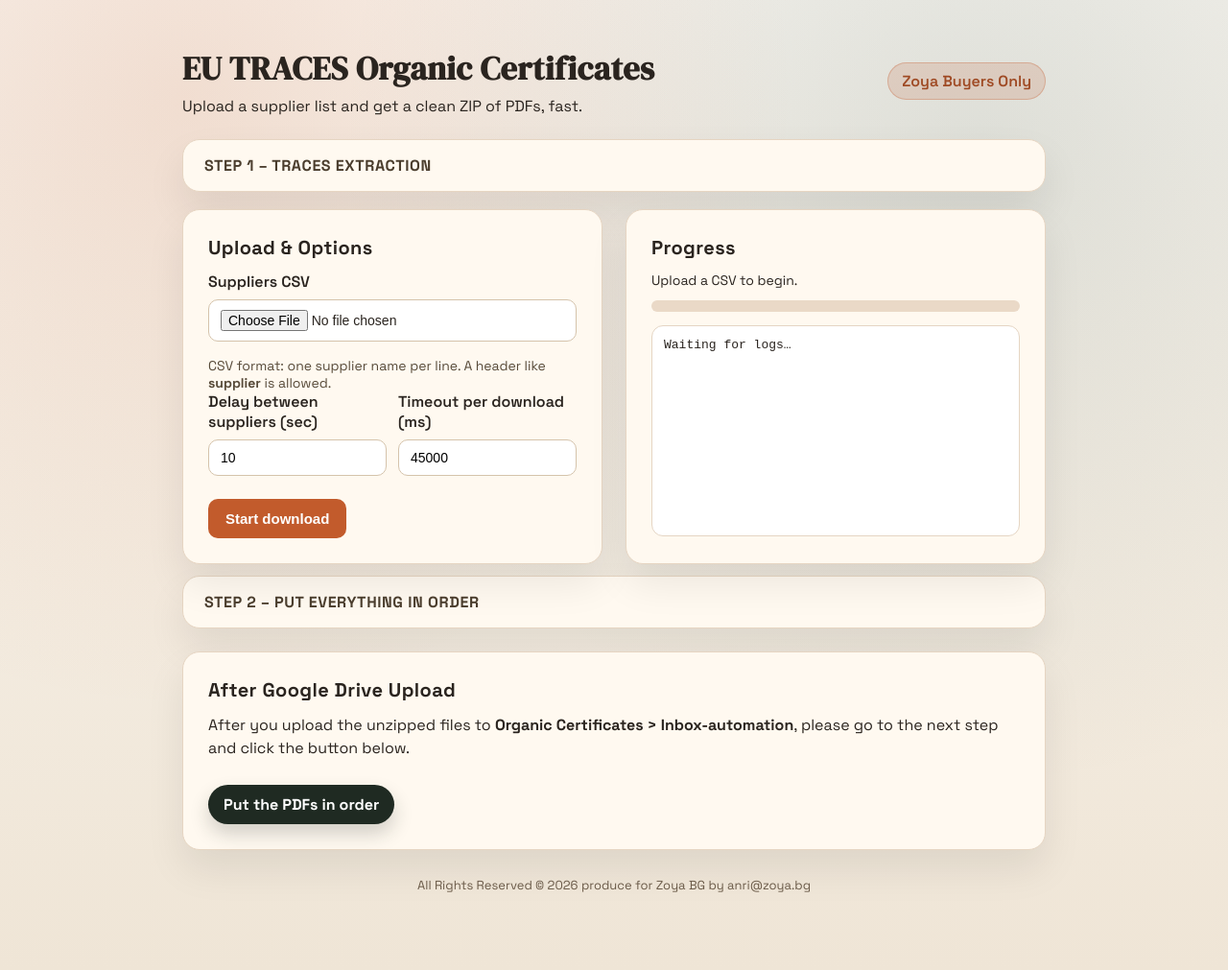
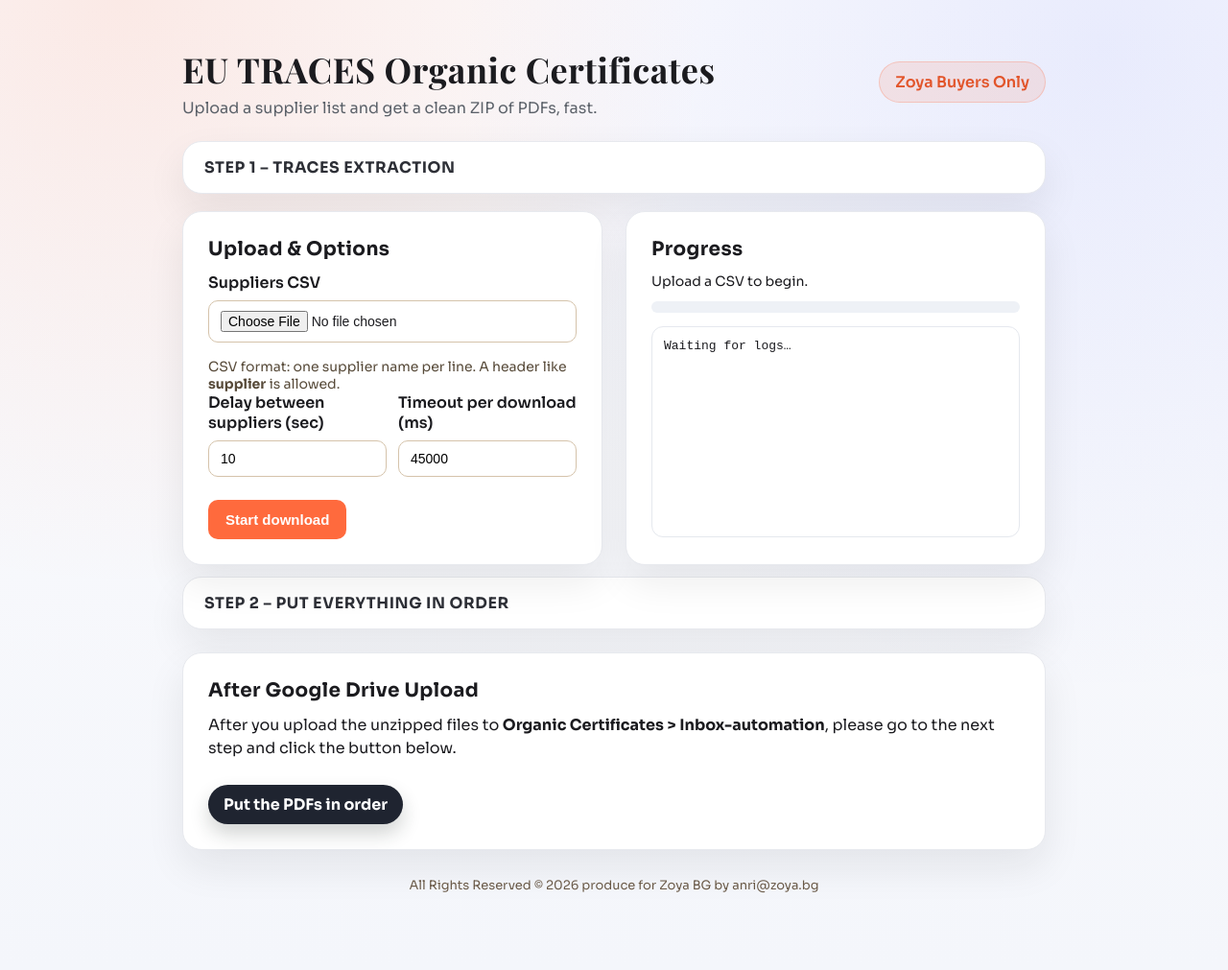
Before and after one commit to anriantoan-glitch/zoya_tools_01, a Flask app: page / in a window 1280 px wide. Shown: the whole page at 96% size. Run offline with Flask 3, Linux system fonts and the light colour scheme.

Commit message:
Refresh UI to a lighter modern style

```diff
--- a/templates/index.html
+++ b/templates/index.html
@@ -5,26 +5,27 @@
     <meta name="viewport" content="width=device-width, initial-scale=1" />
     <title>TRACES PDF Downloader</title>
     <style>
-      @import url("https://fonts.googleapis.com/css2?family=Space+Grotesk:wght@400;500;600;700&family=DM+Serif+Display&display=swap");
+      @import url("https://fonts.googleapis.com/css2?family=Sora:wght@300;400;500;600;700&family=Playfair+Display:wght@600;700&display=swap");
 
       :root {
         color-scheme: light;
-        --ink: #2a241f;
-        --accent: #c25b2c;
-        --accent-dark: #9f4a24;
-        --soft: #f7efe4;
-        --card: #fff9f0;
-        --line: #e6d5c2;
+        --ink: #1b1b1f;
+        --muted: #5b6169;
+        --accent: #ff6a3d;
+        --accent-dark: #e2552b;
+        --soft: #f6f7fb;
+        --card: #ffffff;
+        --line: #e7e9ee;
       }
       * {
         box-sizing: border-box;
       }
       body {
-        font-family: "Space Grotesk", "Trebuchet MS", sans-serif;
+        font-family: "Sora", "Trebuchet MS", sans-serif;
         background:
-          radial-gradient(circle at 15% 10%, rgba(194, 91, 44, 0.15), transparent 45%),
-          radial-gradient(circle at 80% 15%, rgba(69, 102, 96, 0.15), transparent 50%),
-          linear-gradient(180deg, #faf6f0, #efe5d6);
+          radial-gradient(circle at 10% 0%, rgba(255, 106, 61, 0.12), transparent 40%),
+          radial-gradient(circle at 90% 5%, rgba(73, 99, 255, 0.1), transparent 45%),
+          linear-gradient(180deg, #fbfbfd, #f4f6fb);
         color: var(--ink);
         margin: 0;
         padding: 48px 24px 80px;
@@ -42,21 +43,22 @@
         animation: rise 600ms ease-out;
       }
       .title h1 {
-        font-family: "DM Serif Display", "Georgia", serif;
-        font-size: 34px;
+        font-family: "Playfair Display", "Georgia", serif;
+        font-size: 36px;
         margin: 0 0 6px;
         letter-spacing: 0.5px;
       }
       .title p {
         margin: 0;
         font-size: 16px;
+        color: var(--muted);
       }
       .badge {
-        background: rgba(194, 91, 44, 0.16);
+        background: rgba(255, 106, 61, 0.12);
         color: var(--accent-dark);
-        padding: 8px 14px;
+        padding: 10px 16px;
         border-radius: 999px;
-        border: 1px solid rgba(194, 91, 44, 0.3);
+        border: 1px solid rgba(255, 106, 61, 0.25);
         font-weight: 600;
       }
       .grid {
@@ -67,9 +69,9 @@
       .card {
         background: var(--card);
         border: 1px solid var(--line);
-        box-shadow: 0 20px 40px rgba(0, 0, 0, 0.08);
+        box-shadow: 0 18px 40px rgba(20, 20, 30, 0.08);
         padding: 26px;
-        border-radius: 18px;
+        border-radius: 20px;
         animation: fade 700ms ease-out;
       }
       h2 {
@@ -122,7 +124,7 @@
       button:hover {
         background: var(--accent-dark);
         transform: translateY(-1px);
-        box-shadow: 0 8px 18px rgba(194, 91, 44, 0.25);
+        box-shadow: 0 8px 18px rgba(255, 106, 61, 0.25);
       }
       .hint {
         font-size: 14px;
@@ -132,14 +134,14 @@
       .progress-bar {
         height: 12px;
         border-radius: 999px;
-        background: #ead9c7;
+        background: #eef1f6;
         overflow: hidden;
         margin: 8px 0 14px;
       }
       .progress-fill {
         height: 100%;
         width: 0%;
-        background: linear-gradient(90deg, #c25b2c, #e0843b);
+        background: linear-gradient(90deg, #ff6a3d, #ff9a62);
         transition: width 250ms ease;
       }
       .status {
@@ -148,7 +150,7 @@
       }
       .logs {
         background: #fff;
-        border: 1px solid #e5d5c3;
+        border: 1px solid #e5e8ee;
         border-radius: 12px;
         padding: 12px;
         height: 220px;
@@ -162,7 +164,7 @@
         align-items: center;
         gap: 8px;
         margin-top: 12px;
-        background: #1f2a22;
+        background: #1f2430;
         color: #fff;
         font-weight: 700;
         text-decoration: none;
@@ -171,12 +173,12 @@
         box-shadow: 0 10px 20px rgba(31, 42, 34, 0.2);
       }
       .download-link:hover {
-        background: #2a3a2f;
+        background: #2b3242;
       }
       .stop-btn {
         margin-top: 12px;
         margin-left: 10px;
-        background: #d1633b;
+        background: #ff7a50;
         color: #fff;
         border: none;
         padding: 10px 16px;
@@ -186,7 +188,7 @@
         box-shadow: 0 10px 20px rgba(209, 99, 59, 0.2);
       }
       .stop-btn:hover {
-        background: #b5532f;
+        background: #e2653c;
       }
       @keyframes fade {
         from {
@@ -240,7 +242,7 @@
         letter-spacing: 0.6px;
         text-transform: uppercase;
         font-size: 16px;
-        color: #4a3d2d;
+        color: #2d2f36;
       }
     </style>
   </head>
```
